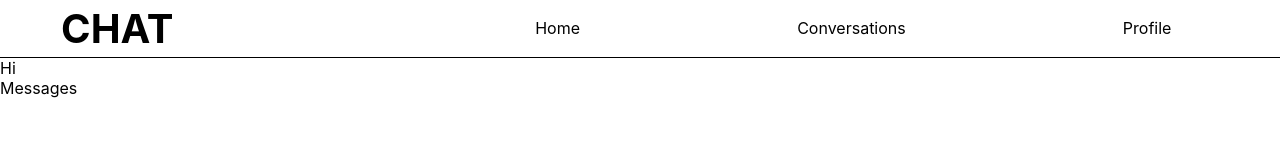
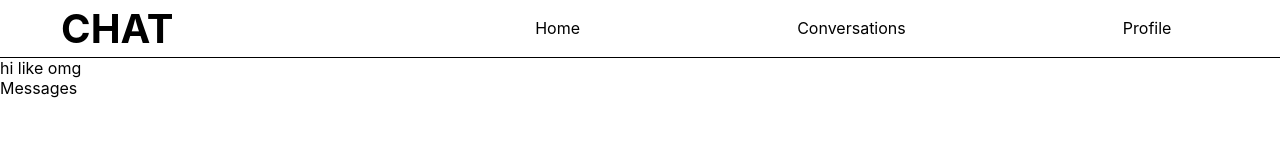
Before and after one commit to GitHub23211/Simple-Chatroom, a React (Create React App) app: page / in a window 1280 px wide. Both pictures are taken after a click on the element "Messages". Shown: the top 160 px of the page. Built offline with nearby package versions, Linux system fonts and the light colour scheme.

Commit message:
Added useState to change view of page

```diff
--- a/src/App.js
+++ b/src/App.js
@@ -1,11 +1,13 @@
 import {Messages, Link, Home} from './components'
-import useState from 'react'
+import {useState} from 'react'
 
 function App() {
+  const [view, setView] = useState(<Home/>)
+
   return (
     <>
-      <Home/>
-      <Link func={() => console.log("clicked")} label="Messages"/>
+      {view}
+      <Link func={() => setView(<Messages/>)} label="Messages"/>
     </>
   );
 }
--- a/src/components/Messages.js
+++ b/src/components/Messages.js
@@ -1,6 +1,6 @@
 function Messages () {
     return(
-        <div className="convo">
+        <div>
             hi like
             omg
         </div>
```
